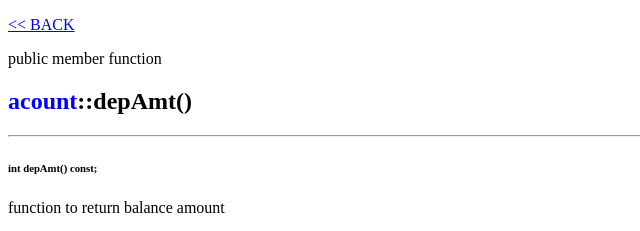
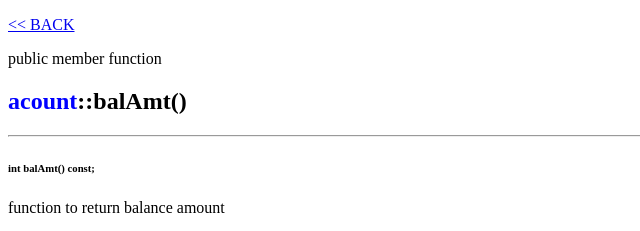
Before and after one commit to tiffanyshorton1/BankingSystemApiDoc, a plain HTML site: page balAmt.html in a window 1280 px wide. Shown: the top 231 px of the page, 0-640 px from the left. Drawn offline with Linux system fonts and the light colour scheme.

Commit message:
Update balAmt.html
ok

```diff
--- a/balAmt.html
+++ b/balAmt.html
@@ -1,7 +1,7 @@
 <!DOCTYPE html>
 <html>
 	<head>
-	<title> acount::depAmt - C++ Reference</title>
+	<title> acount::balAmt - C++ Reference</title>
    <link rel="stylesheet" href="functionPage.css">
 	</head>
 
@@ -11,9 +11,9 @@
 
         <p>public member function</p>
 
-        <h2><span style="color: blue">acount</span>::depAmt()</h2>
+        <h2><span style="color: blue">acount</span>::balAmt()</h2>
         <hr>
-        <h6>int depAmt() const;</h6>
+        <h6>int balAmt() const;</h6>
         <p>function to return balance amount</p>
 
         <p id="heading">Parameters</p>
```
